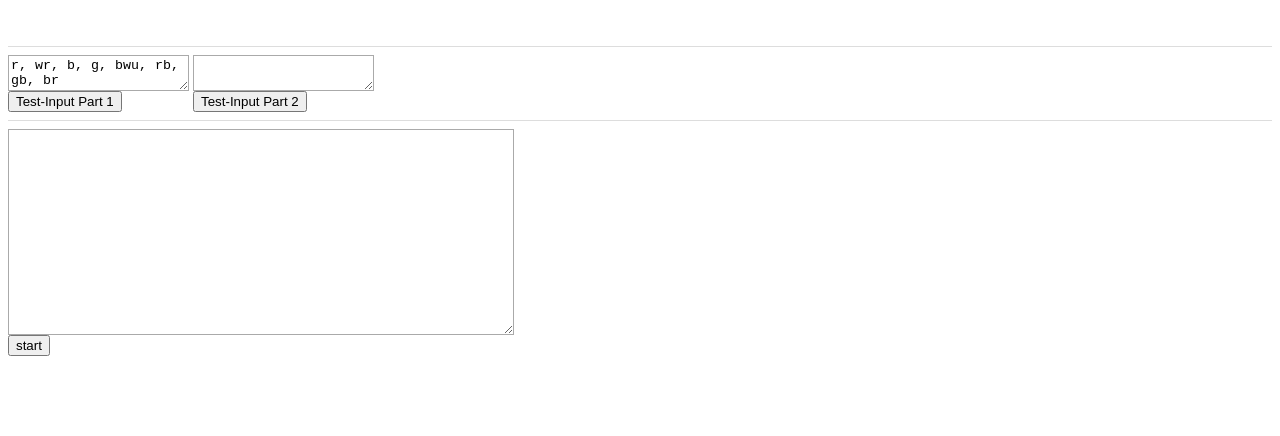
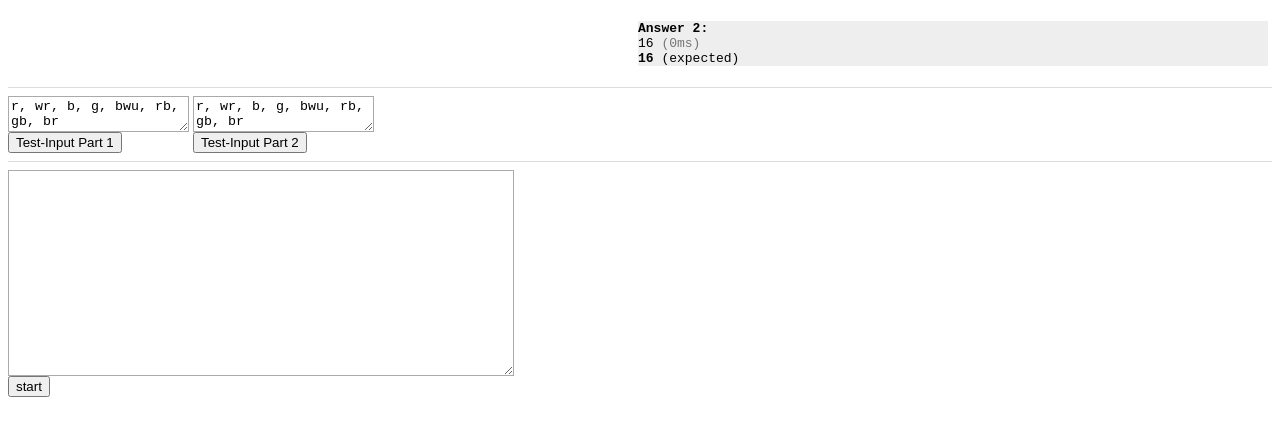
Before and after one commit to maxhaesslein/adventofcode2024, a plain HTML site: page day19/index.html in a window 1280 px wide. Both pictures are taken after a click on the button "Test-Input Part 2". Drawn offline with Linux system fonts and the light colour scheme.

Commit message:
day 19 part 2 - answer too low
works with sample, but not with my own puzzle input

```diff
--- a/day19/answer.js
+++ b/day19/answer.js
@@ -32,5 +32,50 @@ function answer1( input ) {
 }
 
 function answer2( input ) {
-	return "?";
+
+	cache = {}; // always reset the cache, d'uh ...
+
+	var patterns = input.patterns,
+		designs = input.designs;
+
+	var sum = 0n;
+
+	for( var design of designs ) {
+		sum += getNumberOfArrangements( design, patterns );
+	}
+
+	return sum;
 }
+
+
+var cache = {};
+
+function getNumberOfArrangements( design, patterns ) {
+
+	if( cache[design] ) {
+		return cache[design];
+	}
+
+	var sum = 0n;
+
+	for( pattern of patterns ) {
+
+		if( ! design.startsWith(pattern) ) {
+			continue;
+		}
+
+		var newDesign = design.substring(pattern.length);
+
+		if( newDesign.length <= 0 ) {
+			sum++;
+			break;
+		}
+
+		sum += getNumberOfArrangements( newDesign, patterns );
+
+	}
+
+	cache[design] = sum;
+
+	return sum;
+}
--- a/day19/index.html
+++ b/day19/index.html
@@ -21,7 +21,16 @@ bbrgwb</textarea>
 </div>
 
 <div class="testinput">
-<textarea readonly class="testinput-content" data-answer="?"></textarea>
+<textarea readonly class="testinput-content" data-answer="16">r, wr, b, g, bwu, rb, gb, br
+
+brwrr
+bggr
+gbbr
+rrbgbr
+ubwu
+bwurrg
+brgr
+bbrgwb</textarea>
 <button class="testinput-button" data-part="2">Test-Input Part 2</button>
 </div>
 
```
